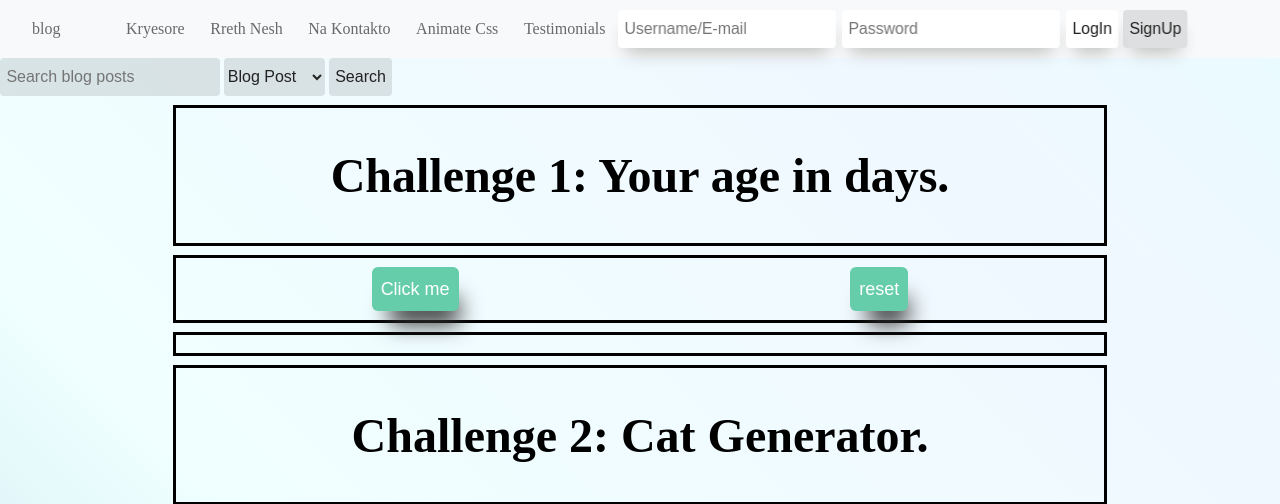
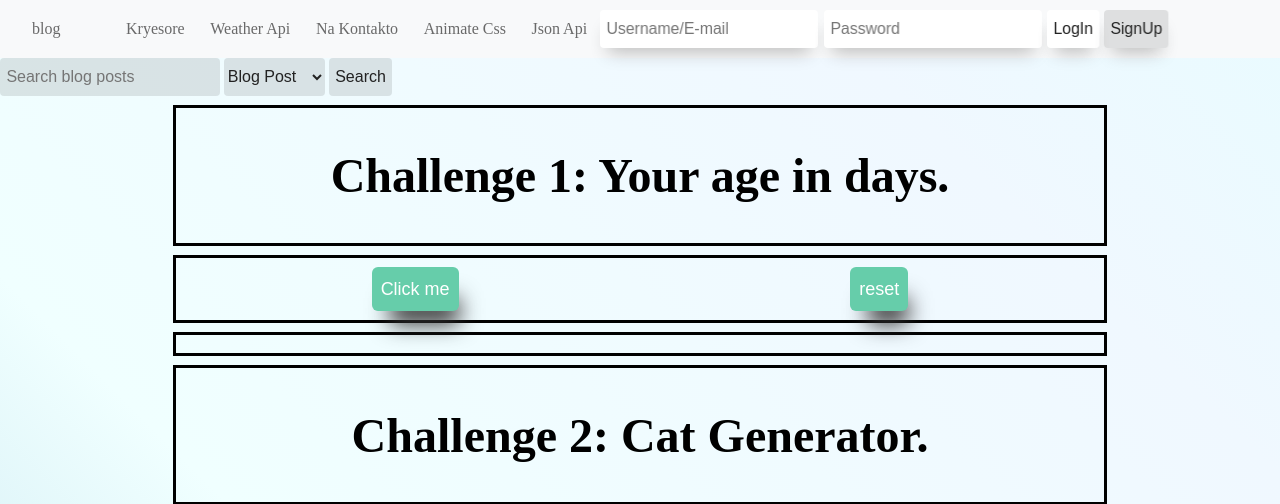
Before and after one commit to Klerind/last, a PHP site: page /last/index.php in a window 1280 px wide. Shown: the top 504 px of the page. Run offline with PHP 8.4, Linux system fonts and the light colour scheme.

Commit message:
cheanged two links name

```diff
--- a/header.php
+++ b/header.php
@@ -7,10 +7,10 @@
        <a href="blog.php">blog</a>
        <ul>
          <li><a href="index.php">Kryesore</a></li>
-         <li><a href="about.php">Rreth Nesh</a></li>
+         <li><a href="about.php">Weather Api</a></li>
          <li><a href="contact.php">Na Kontakto</a></li>
          <li><a href="animate.php">Animate Css</a></li>
-          <li><a href="testimonials.php">Testimonials</a></li>
+          <li><a href="testimonials.php">Json Api</a></li>
 <?php if (isset($_SESSION['username'])) {
          echo '<li><a href="profile.php?data=none">My Profile</a></li>
                <li><a href="game.php">Game</a></li>
```
